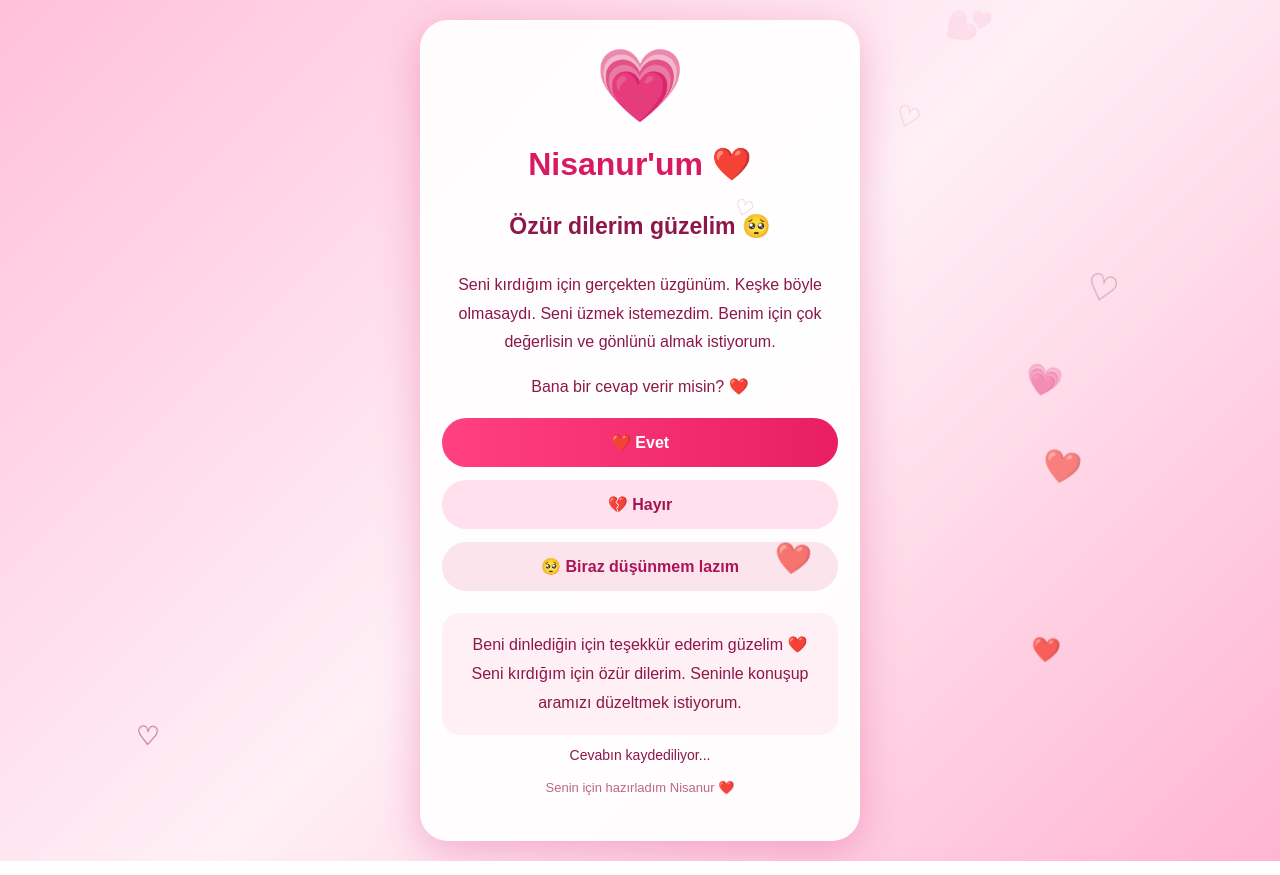
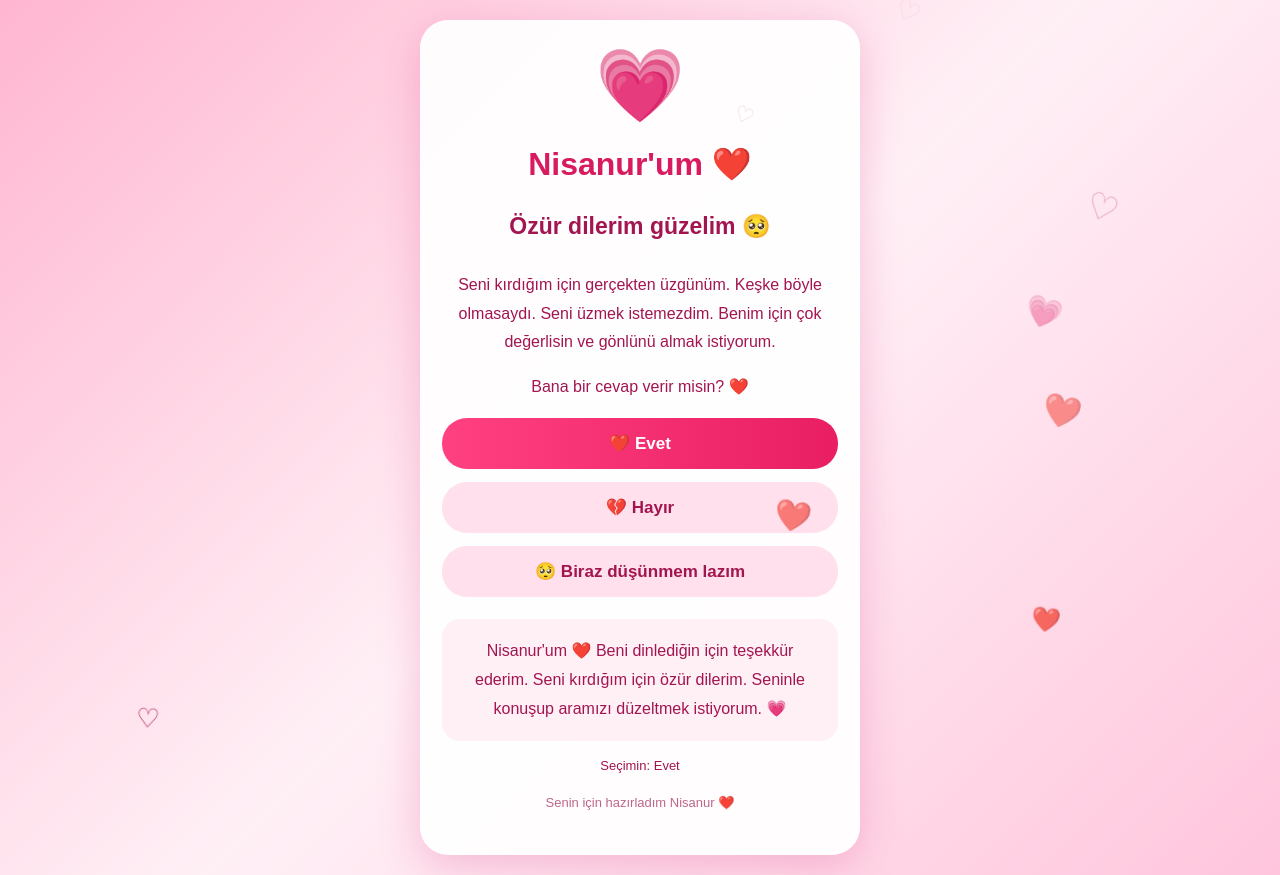
Before and after one commit to bfrfwi-ui/Nisanur, a plain HTML site: page ozur.html in a window 1280 px wide. Both pictures are taken after a click on the button "❤️ Evet". Drawn offline with Linux system fonts and the light colour scheme; no server answers.

Commit message:
Update ozur.html

```diff
--- a/ozur.html
+++ b/ozur.html
@@ -6,103 +6,106 @@
 <title>Nisanur ❤️</title>
 
 <style>
-*{box-sizing:border-box}
-
-body{
-  margin:0;
-  min-height:100vh;
-  padding:20px;
-  display:flex;
-  align-items:center;
-  justify-content:center;
-  font-family:Arial,sans-serif;
-  color:#8c1748;
-  background:linear-gradient(135deg,#ffc0d9,#fff0f6,#ffb5d0);
+* {
+  box-sizing: border-box;
 }
 
-.card{
-  width:100%;
-  max-width:440px;
-  padding:28px 22px;
-  text-align:center;
-  background:#ffffffed;
-  border-radius:28px;
-  box-shadow:0 10px 40px #d6338450;
-  animation:appear .8s ease;
+body {
+  margin: 0;
+  min-height: 100vh;
+  padding: 20px;
+  display: flex;
+  justify-content: center;
+  align-items: center;
+  font-family: Arial, sans-serif;
+  background: linear-gradient(135deg, #ffb6d0, #fff0f6, #ffc5dc);
+  color: #a31550;
 }
 
-.heart{
-  font-size:65px;
-  animation:beat 1.2s infinite;
+.card {
+  width: 100%;
+  max-width: 440px;
+  padding: 28px 22px;
+  text-align: center;
+  background: rgba(255,255,255,.94);
+  border-radius: 28px;
+  box-shadow: 0 10px 40px #d6338440;
 }
 
-h1{color:#d81b60;font-size:32px}
-
-p{line-height:1.8;font-size:16px}
-
-button{
-  display:block;
-  width:100%;
-  padding:15px;
-  margin-top:13px;
-  border:0;
-  border-radius:25px;
-  font-size:16px;
-  font-weight:bold;
-  cursor:pointer;
-  transition:transform .2s;
+.heart {
+  font-size: 65px;
+  animation: kalp 1.2s infinite;
 }
 
-button:active{transform:scale(.97)}
-
-.yes{
-  background:linear-gradient(90deg,#ff4081,#e91e63);
-  color:white;
+h1 {
+  color: #d81b60;
+  font-size: 32px;
 }
 
-.no{
-  background:#ffe0ec;
-  color:#a31550;
+p {
+  font-size: 16px;
+  line-height: 1.8;
 }
 
-.wait{
-  background:#fce4ec;
-  color:#ad1457;
+button {
+  display: block;
+  width: 100%;
+  padding: 15px;
+  margin-top: 13px;
+  border: none;
+  border-radius: 25px;
+  font-size: 17px;
+  font-weight: bold;
+  cursor: pointer;
+  -webkit-tap-highlight-color: transparent;
 }
 
-#answer{
-  display:none;
-  margin-top:22px;
-  padding:18px;
-  border-radius:18px;
-  background:#fff0f6;
-  line-height:1.8;
-  animation:appear .4s ease;
+button:active {
+  transform: scale(.97);
 }
 
-#status{
-  font-size:14px;
-  margin-top:12px;
+.evet {
+  background: linear-gradient(90deg, #ff4081, #e91e63);
+  color: white;
 }
 
-.floating{
-  position:fixed;
-  bottom:-40px;
-  pointer-events:none;
-  animation:floatUp 8s linear forwards;
+.hayir, .dusun {
+  background: #ffe0ec;
+  color: #a31550;
 }
 
-@keyframes beat{
-  50%{transform:scale(1.15)}
+#cevap {
+  display: none;
+  margin-top: 22px;
+  padding: 18px;
+  border-radius: 18px;
+  background: #fff0f6;
+  font-size: 16px;
+  line-height: 1.8;
+  overflow-wrap: anywhere;
 }
 
-@keyframes appear{
-  from{opacity:0;transform:translateY(12px)}
-  to{opacity:1;transform:translateY(0)}
+#durum {
+  font-size: 13px;
+  color: #a31550;
 }
 
-@keyframes floatUp{
-  to{transform:translateY(-110vh) rotate(25deg);opacity:0}
+.ucan {
+  position: fixed;
+  bottom: -35px;
+  pointer-events: none;
+  animation: uc 7s linear forwards;
+}
+
+@keyframes kalp {
+  50% { transform: scale(1.15); }
+}
+
+@keyframes uc {
+  to {
+    transform: translateY(-110vh) rotate(30deg);
+    opacity: 0;
+  }
 }
 </style>
 </head>
@@ -110,6 +113,7 @@ button:active{transform:scale(.97)}
 <body>
 
 <main class="card">
+
   <div class="heart">💗</div>
 
   <h1>Nisanur'um ❤️</h1>
@@ -125,110 +129,115 @@ button:active{transform:scale(.97)}
     Benim için çok değerlisin ve gönlünü almak istiyorum.
   </p>
 
-  <p>
-    Bana bir cevap verir misin? ❤️
-  </p>
+  <p>Bana bir cevap verir misin? ❤️</p>
 
-  <button class="yes" onclick="sendAnswer('Evet')">
+  <button type="button" class="evet" id="evet">
     ❤️ Evet
   </button>
 
-  <button class="no" onclick="sendAnswer('Hayır')">
+  <button type="button" class="hayir" id="hayir">
     💔 Hayır
   </button>
 
-  <button class="wait" onclick="sendAnswer('Biraz düşünmem lazım')">
+  <button type="button" class="dusun" id="dusun">
     🥺 Biraz düşünmem lazım
   </button>
 
-  <div id="answer"></div>
-  <div id="status"></div>
+  <div id="cevap" aria-live="polite"></div>
+  <p id="durum"></p>
 
   <p style="font-size:13px;color:#bd6689">
     Senin için hazırladım Nisanur ❤️
   </p>
+
 </main>
 
-<script type="module">
-import {
-  getDatabase,
-  ref,
-  push,
-  set,
-  serverTimestamp
-} from "https://www.gstatic.com/firebasejs/10.12.2/firebase-database.js";
+<script>
+(function () {
+  "use strict";
 
-import {
-  initializeApp
-} from "https://www.gstatic.com/firebasejs/10.12.2/firebase-app.js";
+  const cevapAlani = document.getElementById("cevap");
+  const durumAlani = document.getElementById("durum");
 
-/*
-  BURAYA ESKİ TEKLİF SİTENDEKİ
-  AYNI FIREBASE CONFIG BİLGİLERİNİ KOY.
-*/
-const firebaseConfig = {
-  apiKey: "ESKI_PROJENIN_API_KEY",
-  authDomain: "ESKI_PROJENIN_AUTH_DOMAIN",
-  databaseURL: "ESKI_PROJENIN_DATABASE_URL",
-  projectId: "ESKI_PROJENIN_PROJECT_ID",
-  storageBucket: "ESKI_PROJENIN_STORAGE_BUCKET",
-  messagingSenderId: "ESKI_PROJENIN_SENDER_ID",
-  appId: "ESKI_PROJENIN_APP_ID"
-};
+  const cevaplar = {
+    evet: {
+      secim: "Evet",
+      mesaj:
+        "Nisanur'um ❤️ Beni dinlediğin için teşekkür ederim. " +
+        "Seni kırdığım için özür dilerim. " +
+        "Seninle konuşup aramızı düzeltmek istiyorum. 💗"
+    },
 
-const app = initializeApp(firebaseConfig);
-const db = getDatabase(app);
+    hayir: {
+      secim: "Hayır",
+      mesaj:
+        "Nisanur, kararına saygı duyuyorum. 🤍 " +
+        "Seni zorlamak istemiyorum. " +
+        "Seni kırdığım için gerçekten özür dilerim."
+    },
 
-const cevaplar = {
-  "Evet": "Beni dinlediğin için teşekkür ederim güzelim ❤️ Seni kırdığım için özür dilerim. Seninle konuşup aramızı düzeltmek istiyorum.",
-  "Hayır": "Kararına saygı duyuyorum Nisanur. Seni zorlamak istemiyorum. Yine de seni kırdığım için özür dilerim. 🤍",
-  "Biraz düşünmem lazım": "Tabii ki güzelim. Sana zaman vereceğim. Hemen karar vermek zorunda değilsin. Hazır olduğunda konuşabiliriz. ❤️"
-};
+    dusun: {
+      secim: "Biraz düşünmem lazım",
+      mesaj:
+        "Tabii ki güzelim ❤️ Sana zaman vereceğim. " +
+        "Hemen karar vermek zorunda değilsin. " +
+        "Hazır olduğunda konuşabiliriz."
+    }
+  };
 
-window.sendAnswer = async function(choice) {
-  const answer = document.getElementById("answer");
-  const status = document.getElementById("status");
+  function secimYap(tur) {
+    const veri = cevaplar[tur];
 
-  answer.style.display = "block";
-  answer.textContent = cevaplar[choice];
-  status.textContent = "Cevabın kaydediliyor...";
+    if (!veri) return;
 
-  document.querySelectorAll("button").forEach(button => {
-    button.disabled = true;
+    // Cevabı Firebase'den bağımsız olarak hemen göster.
+    cevapAlani.textContent = veri.mesaj;
+    cevapAlani.style.display = "block";
+
+    // Sayfada hangi seçimin yapıldığını göster.
+    durumAlani.textContent = "Seçimin: " + veri.secim;
+
+    cevapAlani.scrollIntoView({
+      behavior: "smooth",
+      block: "nearest"
+    });
+
+    // Firebase kaydı ayrıca eklenebilir.
+    // Firebase yapılandırması olmadan butonlar yine çalışır.
+  }
+
+  document.getElementById("evet").addEventListener("click", function () {
+    secimYap("evet");
   });
 
-  try {
-    const responseRef = push(ref(db, "ozurCevaplari"));
+  document.getElementById("hayir").addEventListener("click", function () {
+    secimYap("hayir");
+  });
 
-    await set(responseRef, {
-      cevap: choice,
-      zaman: serverTimestamp()
-    });
+  document.getElementById("dusun").addEventListener("click", function () {
+    secimYap("dusun");
+  });
 
-    status.textContent = "Cevabın kaydedildi ❤️";
-  } catch (error) {
-    console.error(error);
-    status.textContent =
-      "Cevap kaydedilemedi. Lütfen daha sonra tekrar dene.";
+  // Uçuşan kalpler
+  setInterval(function () {
+    const kalp = document.createElement("span");
 
-    document.querySelectorAll("button").forEach(button => {
-      button.disabled = false;
-    });
-  }
-};
+    kalp.className = "ucan";
+    kalp.textContent = ["💗", "💕", "❤️", "♡"][
+      Math.floor(Math.random() * 4)
+    ];
 
-setInterval(() => {
-  const heart = document.createElement("span");
-  heart.className = "floating";
-  heart.textContent = ["💗","💕","❤️","♡"][
-    Math.floor(Math.random() * 4)
-  ];
-  heart.style.left = Math.random() * 100 + "vw";
-  heart.style.fontSize = (18 + Math.random() * 20) + "px";
+    kalp.style.left = Math.random() * 100 + "vw";
+    kalp.style.fontSize = (18 + Math.random() * 20) + "px";
 
-  document.body.appendChild(heart);
-  setTimeout(() => heart.remove(), 8000);
-}, 800);
+    document.body.appendChild(kalp);
+
+    setTimeout(function () {
+      kalp.remove();
+    }, 7000);
+  }, 800);
+
+})();
 </script>
 
 </body>
```
